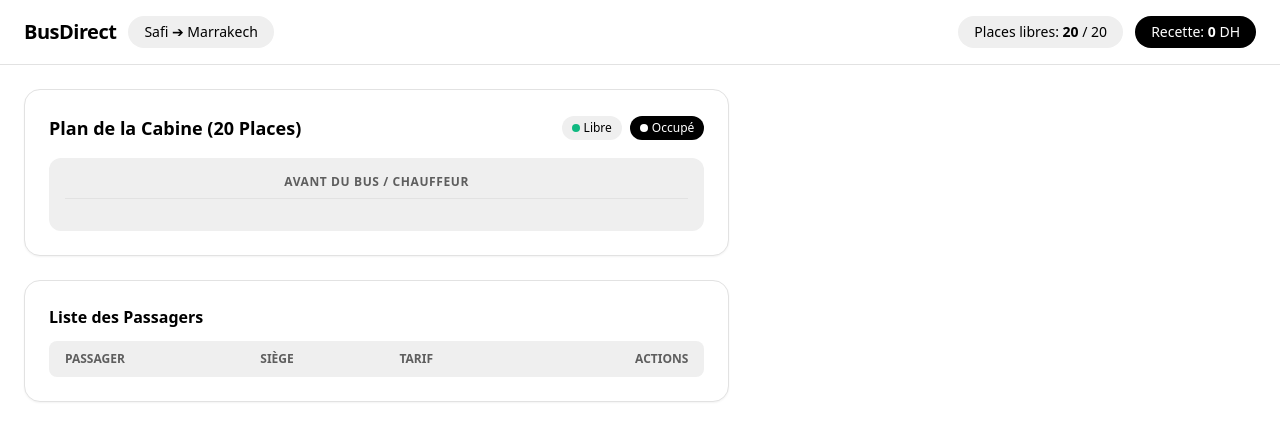
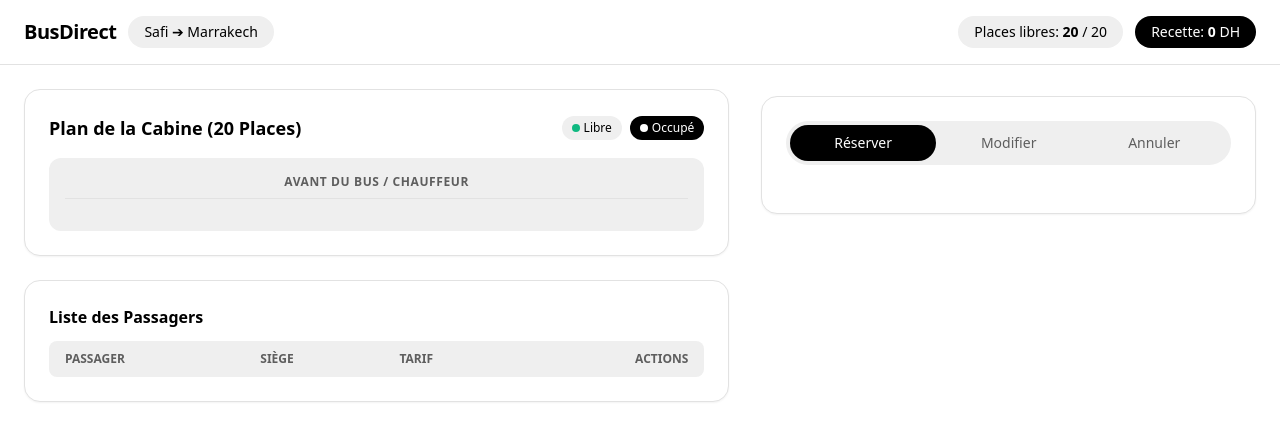
Before and after one commit to NidalJM/Bus-Direct, a website: page index.html in a window 1280 px wide. Drawn offline with nearby package versions, Linux system fonts and the light colour scheme.

Commit message:
Added Tab Switches (Still not functioning)

```diff
--- a/index.html
+++ b/index.html
@@ -86,7 +86,23 @@
                 </div>
             </div>
         </section>
+        <section class="lg:col-span-5">
+            <div class="bg-white rounded-2xl border border-brand-border p-6 shadow-sm sticky top-24">
 
+                <div class="flex bg-brand-soft p-1 rounded-full mb-6">
+                    <button id="tab-reserve" type="button"
+                        class="flex-1 py-2 text-sm font-medium rounded-full bg-brand-black text-white transition-all">
+                        Réserver
+                    </button>
+                    <button id="tab-edit" type="button"
+                        class="flex-1 py-2 text-sm font-medium rounded-full text-brand-body transition-all">
+                        Modifier
+                    </button>
+                    <button id="tab-cancel" type="button"
+                        class="flex-1 py-2 text-sm font-medium rounded-full text-brand-body transition-all">
+                        Annuler
+                    </button>
+                </div>
     </main>
 </body>
 
```
